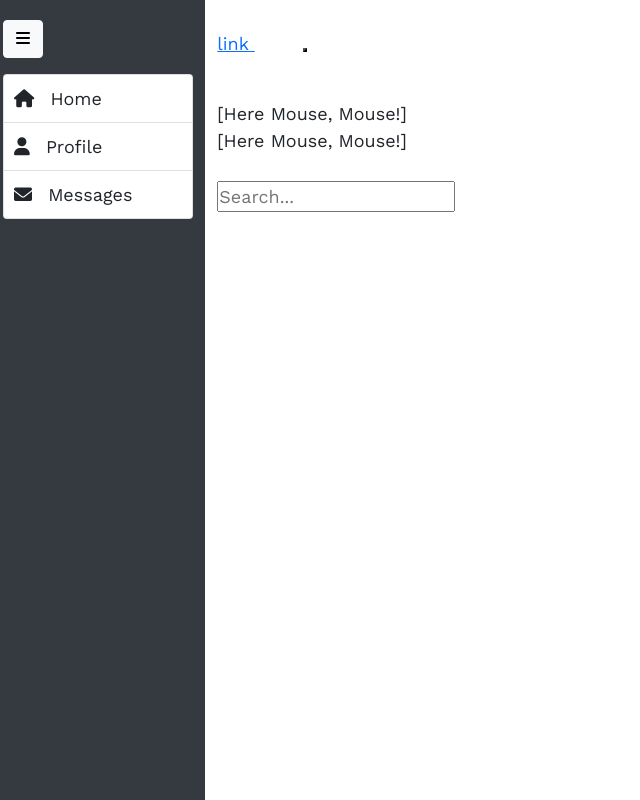
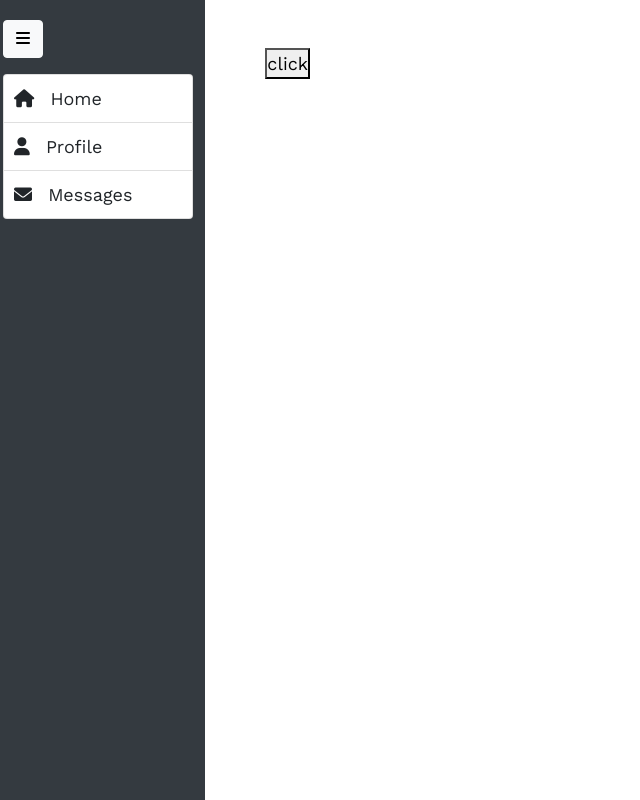
Before and after one commit to MansAlien/Django-Orders_app, a Django app: page / in a window 1280 px wide. Shown: the whole page, without its empty margins (0-640 px from the left). Run offline with Django 5.2, Linux system fonts and the light colour scheme; data that the repository does not hold is empty; parts of the project's set-up code (start-up, migrations or seed data) failed here and were passed over; some libraries are stand-ins or nearby versions.

Commit message:
htmx test 'it works :)'

```diff
--- a/orders/urls.py
+++ b/orders/urls.py
@@ -1,6 +1,13 @@
 from django.urls import path
-from .views import CatigoryListView
+from .views import CatigoryListView, view_categories
 
 urlpatterns = [
     path("", CatigoryListView.as_view(), name="home"),
 ]
+
+
+htmx_urlpatterns = [
+    path("view_categories/", view_categories, name="view_categories"),
+]
+
+urlpatterns += htmx_urlpatterns
--- a/orders/views.py
+++ b/orders/views.py
@@ -1,6 +1,13 @@
 from django.views.generic import ListView
 from .models import Catigory
+from django.http.response import HttpResponse
+from django_htmx.http import HttpResponseClientRedirect
+from django.shortcuts import render
 
 class CatigoryListView(ListView):
     model = Catigory
     template_name = "home.html"
+
+
+def view_categories(request):
+    return HttpResponse("Hello there")
--- a/templates/base.html
+++ b/templates/base.html
@@ -63,7 +63,13 @@
 
       <script src="{% static 'js/bootstrap.bundle.min.js' %}"></script>
       <script src="{% static 'js/all.min.js' %}"></script>
+      <!-- <script src="https://unpkg.com/htmx.org@1.1.0"></script> -->
       <script src="{% static 'js/htmx.min.js' %}"></script>
+      <script>
+          document.body.addEventListener('htmx:configRequest', (event) => {
+              event.detail.headers['X-CSRFToken'] = '{{ csrf_token }}';
+          });
+      </script>
       <!-- Custom Script -->
       <script>
         function toggleSidebar() {
--- a/templates/home.html
+++ b/templates/home.html
@@ -14,23 +14,9 @@
   {% endblock sidecontent %}
 
   {% block content %}
-  <a id="htmx_link" href={% url "home" %} hx-boost="true" hx-target="#paragraph"> link </a>
-  <button id="paragraph" class="m-5"> </button>
+  <button id="paragraph" class="m-5" hx-post={% url 'view_categories' %} hx-trigger="click" hx-target="#target"> click </button>
+  <div id="target"> </div>
 
-  <div hx-post="/mouse_entered" hx-trigger="mouseenter">
-    [Here Mouse, Mouse!]
-  </div>
 
-  <div hx-post="/mouse_entered" hx-trigger="mouseenter once">
-    [Here Mouse, Mouse!]
-  </div>
-
-  <br>
-  <input type="text" name="q"
-    hx-get="/trigger_delay"
-    hx-trigger="keyup changed delay:500ms"
-    hx-target="#search-results"
-    placeholder="Search..."
->
   <div id="search-results"></div>
   {% endblock content %}
```
